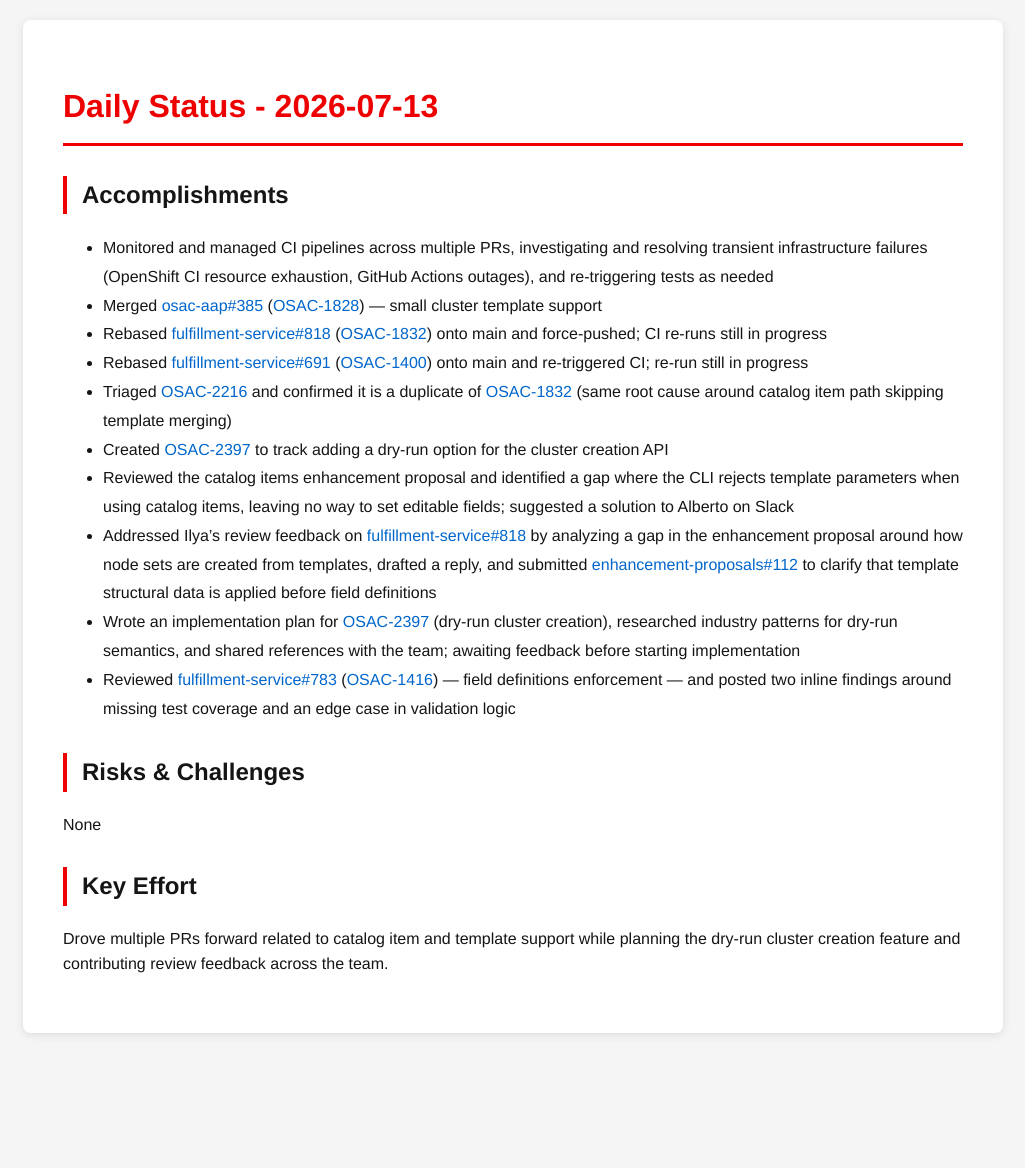
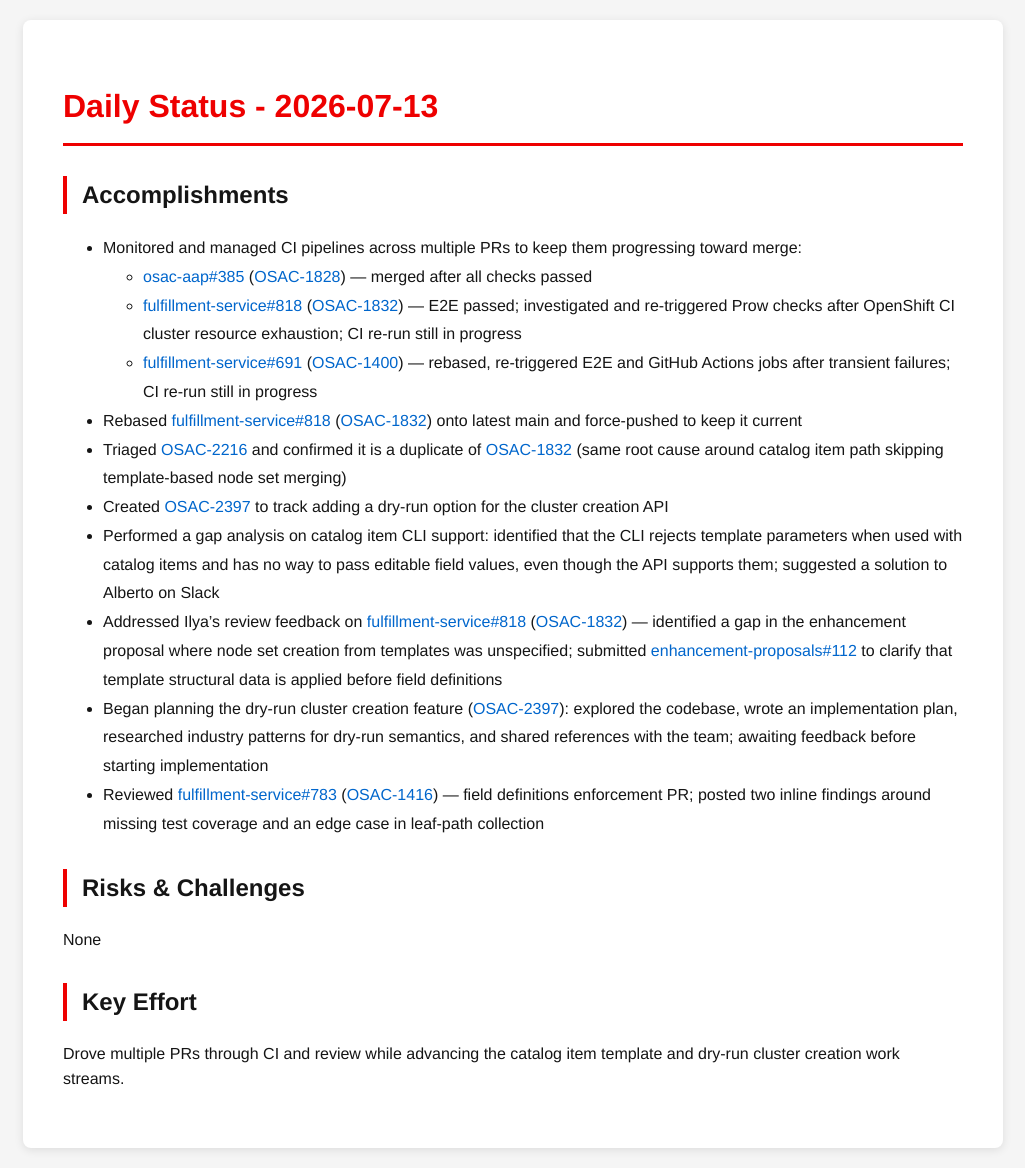
Before and after one commit to tzvatot/daily-status, a Jekyll site: the page built from 2026-07-13.md, in a window 1280 px wide. Shown: the whole page, without its empty margins (127-1152 px from the left). Built offline with Jekyll 4.4.1, drawn with Linux system fonts in a browser that asks for light colours; before the commit the page ends 1053 px from its top, so only the background shows below that.

Commit message:
Daily status update - 2026-07-13

```diff
--- a/2026-07-13.md
+++ b/2026-07-13.md
@@ -7,19 +7,20 @@
 # Daily Status - 2026-07-13
 
 ## Accomplishments
-- Monitored and managed CI pipelines across multiple PRs, investigating and resolving transient infrastructure failures (OpenShift CI resource exhaustion, GitHub Actions outages), and re-triggering tests as needed
-- Merged [osac-aap#385](https://github.com/osac-project/osac-aap/pull/385) ([OSAC-1828](https://redhat.atlassian.net/browse/OSAC-1828)) — small cluster template support
-- Rebased [fulfillment-service#818](https://github.com/osac-project/fulfillment-service/pull/818) ([OSAC-1832](https://redhat.atlassian.net/browse/OSAC-1832)) onto main and force-pushed; CI re-runs still in progress
-- Rebased [fulfillment-service#691](https://github.com/osac-project/fulfillment-service/pull/691) ([OSAC-1400](https://redhat.atlassian.net/browse/OSAC-1400)) onto main and re-triggered CI; re-run still in progress
-- Triaged [OSAC-2216](https://redhat.atlassian.net/browse/OSAC-2216) and confirmed it is a duplicate of [OSAC-1832](https://redhat.atlassian.net/browse/OSAC-1832) (same root cause around catalog item path skipping template merging)
+- Monitored and managed CI pipelines across multiple PRs to keep them progressing toward merge:
+  - [osac-aap#385](https://github.com/osac-project/osac-aap/pull/385) ([OSAC-1828](https://redhat.atlassian.net/browse/OSAC-1828)) — merged after all checks passed
+  - [fulfillment-service#818](https://github.com/osac-project/fulfillment-service/pull/818) ([OSAC-1832](https://redhat.atlassian.net/browse/OSAC-1832)) — E2E passed; investigated and re-triggered Prow checks after OpenShift CI cluster resource exhaustion; CI re-run still in progress
+  - [fulfillment-service#691](https://github.com/osac-project/fulfillment-service/pull/691) ([OSAC-1400](https://redhat.atlassian.net/browse/OSAC-1400)) — rebased, re-triggered E2E and GitHub Actions jobs after transient failures; CI re-run still in progress
+- Rebased [fulfillment-service#818](https://github.com/osac-project/fulfillment-service/pull/818) ([OSAC-1832](https://redhat.atlassian.net/browse/OSAC-1832)) onto latest main and force-pushed to keep it current
+- Triaged [OSAC-2216](https://redhat.atlassian.net/browse/OSAC-2216) and confirmed it is a duplicate of [OSAC-1832](https://redhat.atlassian.net/browse/OSAC-1832) (same root cause around catalog item path skipping template-based node set merging)
 - Created [OSAC-2397](https://redhat.atlassian.net/browse/OSAC-2397) to track adding a dry-run option for the cluster creation API
-- Reviewed the catalog items enhancement proposal and identified a gap where the CLI rejects template parameters when using catalog items, leaving no way to set editable fields; suggested a solution to Alberto on Slack
-- Addressed Ilya's review feedback on [fulfillment-service#818](https://github.com/osac-project/fulfillment-service/pull/818) by analyzing a gap in the enhancement proposal around how node sets are created from templates, drafted a reply, and submitted [enhancement-proposals#112](https://github.com/osac-project/enhancement-proposals/pull/112) to clarify that template structural data is applied before field definitions
-- Wrote an implementation plan for [OSAC-2397](https://redhat.atlassian.net/browse/OSAC-2397) (dry-run cluster creation), researched industry patterns for dry-run semantics, and shared references with the team; awaiting feedback before starting implementation
-- Reviewed [fulfillment-service#783](https://github.com/osac-project/fulfillment-service/pull/783) ([OSAC-1416](https://redhat.atlassian.net/browse/OSAC-1416)) — field definitions enforcement — and posted two inline findings around missing test coverage and an edge case in validation logic
+- Performed a gap analysis on catalog item CLI support: identified that the CLI rejects template parameters when used with catalog items and has no way to pass editable field values, even though the API supports them; suggested a solution to Alberto on Slack
+- Addressed Ilya's review feedback on [fulfillment-service#818](https://github.com/osac-project/fulfillment-service/pull/818) ([OSAC-1832](https://redhat.atlassian.net/browse/OSAC-1832)) — identified a gap in the enhancement proposal where node set creation from templates was unspecified; submitted [enhancement-proposals#112](https://github.com/osac-project/enhancement-proposals/pull/112) to clarify that template structural data is applied before field definitions
+- Began planning the dry-run cluster creation feature ([OSAC-2397](https://redhat.atlassian.net/browse/OSAC-2397)): explored the codebase, wrote an implementation plan, researched industry patterns for dry-run semantics, and shared references with the team; awaiting feedback before starting implementation
+- Reviewed [fulfillment-service#783](https://github.com/osac-project/fulfillment-service/pull/783) ([OSAC-1416](https://redhat.atlassian.net/browse/OSAC-1416)) — field definitions enforcement PR; posted two inline findings around missing test coverage and an edge case in leaf-path collection
 
 ## Risks & Challenges
 None
 
 ## Key Effort
-Drove multiple PRs forward related to catalog item and template support while planning the dry-run cluster creation feature and contributing review feedback across the team.
+Drove multiple PRs through CI and review while advancing the catalog item template and dry-run cluster creation work streams.
```
